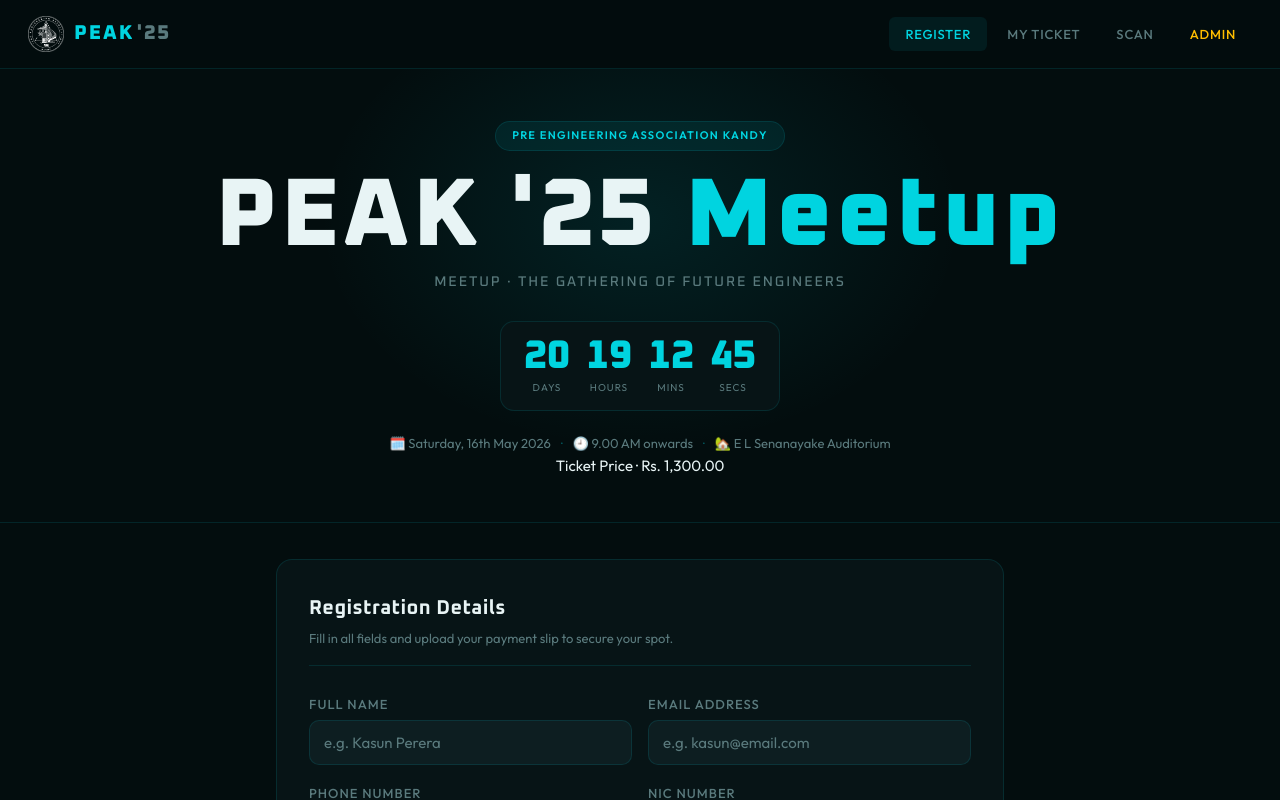
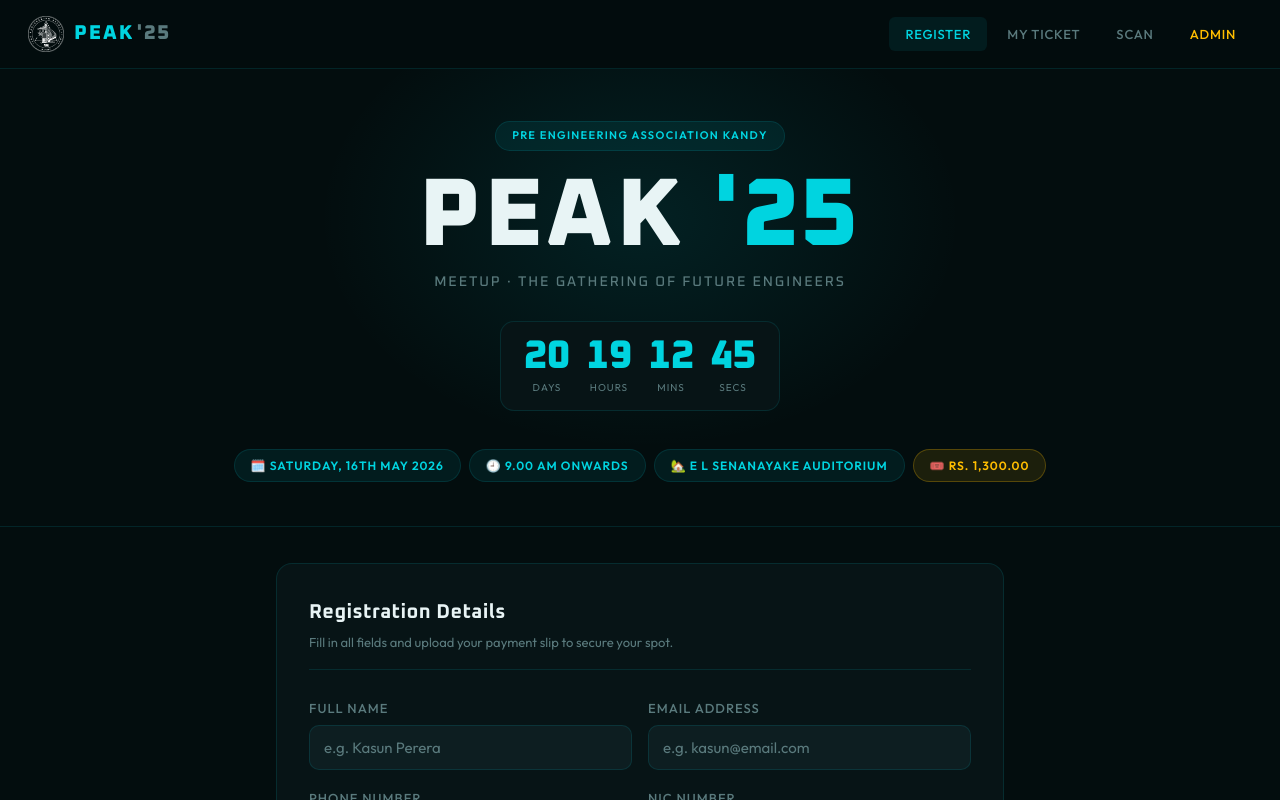
Before and after one commit to gangasara2004/peak25, a React (Vite) app: page / in a window 1280 px wide. Shown: the top 800 px of the page. Built offline with nearby package versions, Linux system fonts and the light colour scheme.

Commit message:
Change event venue and update details layout
Updated event venue name and modified event details display.

```diff
--- a/src/pages/RegisterPage.tsx
+++ b/src/pages/RegisterPage.tsx
@@ -2,7 +2,7 @@ import { useState, useRef, useCallback, useEffect } from 'react'
 import { supabase } from '../lib/supabase'
 
 const EVENT_DATE = new Date('2026-05-16T08:00:00')
-const EVENT_VENUE = 'YMBA Hall - Kandy'
+const EVENT_VENUE = 'Your Venue Name Here'
 
 function useCountdown(target: Date) {
   const calc = () => {
@@ -111,7 +111,7 @@ export default function RegisterPage() {
         <div className="rp-glow" />
         <div className="rp-hero-inner">
           <span className="rp-tag">Pre Engineering Association Kandy</span>
-          <h1 className="rp-title">PEAK '25 <span className="rp-title-accent">Meetup</span></h1>
+          <h1 className="rp-title">PEAK <span className="rp-title-accent">'25</span></h1>
           <p className="rp-subtitle">MEETUP · The Gathering of Future Engineers</p>
 
           {/* Countdown */}
@@ -129,15 +129,13 @@ export default function RegisterPage() {
             <div className="rp-cd-over">🎉 The event is happening now!</div>
           )}
 
-          {/* Event meta */}
-          <div className="rp-meta">
-            <div className="rp-meta-item">🗓️ <span>Saturday, 16th May 2026</span></div>
-            <div className="rp-meta-dot">·</div>
-            <div className="rp-meta-item">🕘 <span>9.00 AM onwards</span></div>
-            <div className="rp-meta-dot">·</div>
-            <div className="rp-meta-item">🏡 <span>E L Senanayake Auditorium</span></div>
+          {/* Event details */}
+          <div className="rp-event-details">
+            <div className="rp-detail-badge">🗓️ Saturday, 16th May 2026</div>
+            <div className="rp-detail-badge">🕘 9.00 AM onwards</div>
+            <div className="rp-detail-badge">🏡 E L Senanayake Auditorium</div>
+            <div className="rp-detail-badge rp-detail-badge--yellow">🎟️ Rs. 1,300.00</div>
           </div>
-          <div className="rp-price">Ticket Price · Rs. 1,300.00</div>
         </div>
       </div>
 
@@ -262,9 +260,10 @@ export default function RegisterPage() {
         .rp-cd-label { font-size: 10px; color: var(--text-muted); letter-spacing: 0.1em; text-transform: uppercase; margin-top: 4px; }
         .rp-cd-over { display: inline-block; background: rgba(0,232,150,0.1); border: 1px solid rgba(0,232,150,0.25); border-radius: 20px; color: var(--success); padding: 8px 20px; font-size: 14px; margin-bottom: 18px; }
 
-        /* Event meta */
-        .rp-meta { display: flex; align-items: center; gap: 10px; justify-content: center; font-size: 13px; color: var(--text-muted); flex-wrap: wrap; margin-top: 4px; }
-        .rp-meta-dot { color: var(--border-hover); }
+        /* Event details */
+        .rp-event-details { display: flex; flex-wrap: wrap; gap: 8px; justify-content: center; margin-top: 20px; }
+        .rp-detail-badge { background: var(--cyan-dim); border: 1px solid var(--border); border-radius: 20px; color: var(--cyan); font-size: 12px; font-weight: 600; letter-spacing: 0.08em; padding: 6px 16px; text-transform: uppercase; }
+        .rp-detail-badge--yellow { background: var(--yellow-dim); border-color: rgba(255,190,0,0.25); color: var(--yellow); }
 
         /* Form wrap */
         .rp-form-wrap { max-width: 760px; margin: 0 auto; padding: 0 16px 60px; }
@@ -331,11 +330,6 @@ function SuccessScreen({ email }: { email: string }) {
         .rp-success-title { font-family: var(--font-display); font-size: 26px; color: var(--cyan); margin-bottom: 12px; }
         .rp-success-desc { color: var(--text-muted); font-size: 14px; line-height: 1.7; margin-bottom: 20px; }
         .rp-success-email { background: var(--bg-elevated); border-radius: var(--radius); padding: 12px 16px; font-size: 13px; color: var(--text-muted); margin-bottom: 24px; word-break: break-all; }
-        .rp-price { display: inline-block; background: var(--yellow-dim); border: 1px solid rgba(255,190,0,0.25); border-radius: 20px; color: var(--yellow); font-size: 12px; font-weight: 600; letter-spacing: 0.1em; padding: 5px 16px; margin-top: 14px; text-transform: uppercase; }
-        .rp-meta { display: flex; align-items: center; gap: 10px; justify-content: center; flex-wrap: wrap; margin-top: 16px; }
-        .rp-meta-dot { color: var(--border-hover); }
-        .rp-meta-item { display: flex; align-items: center; gap: 6px; background: var(--bg-card); border: 1px solid var(--border); border-radius: 20px; padding: 6px 14px; font-size: 13px; color: var(--text-muted); }
-        .rp-meta-item span { color: var(--text); font-weight: 500; }
       `}</style>
     </div>
   )
```
